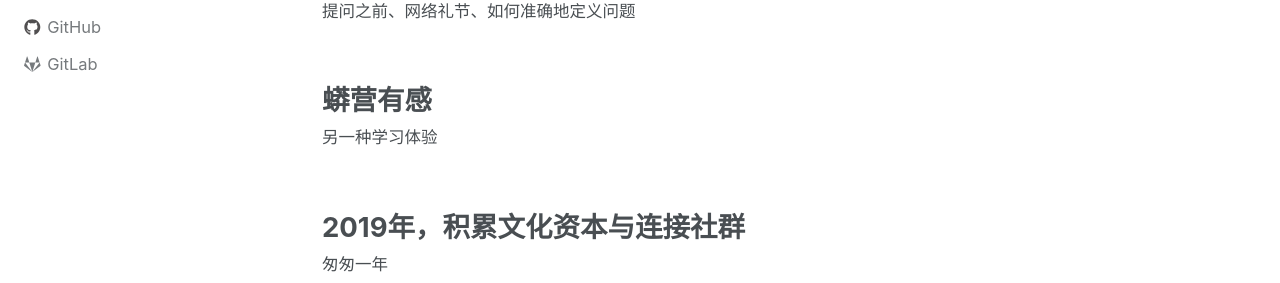
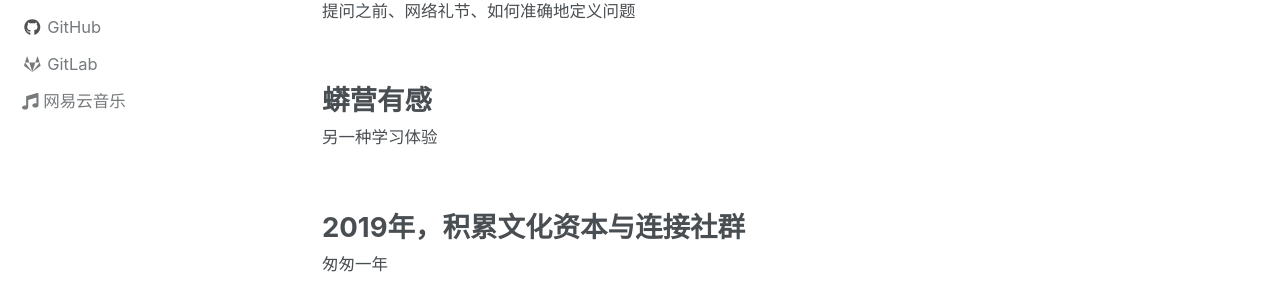
Before and after one commit to xuan18/xuan18backup.github.io, a Jekyll site: the page built from index.html, in a window 1280 px wide. Shown: the part 402-685 px from the top of the page. Built offline with Jekyll 4.4.1, drawn with Linux system fonts in a browser that asks for light colours; nearby versions of some CDN libraries; the list of posts is cut into pages by our own code.

Commit message:
add link

```diff
--- a/_config.yml
+++ b/_config.yml
@@ -136,10 +136,6 @@ author:
   weibo            :
   xing             :
   youtube          : # "https://youtube.com/c/MichaelRoseDesign"
-  links:
-    - label: "Made Mistakes"
-      icon: "fas fa-fw fa-link"
-      url: "https://mademistakes.com"
 
 
 # Reading Files
--- a/_includes/author-profile-custom-links.html
+++ b/_includes/author-profile-custom-links.html
@@ -5,3 +5,9 @@
     </a>
   </li>
 -->
+
+<li>
+  <a href="https://music.163.com/playlist?id=32553368&userid=39481004" itemprop="sameAs">
+    <i class="fas fa-music"></i> 网易云音乐
+  </a>
+</li>
```
